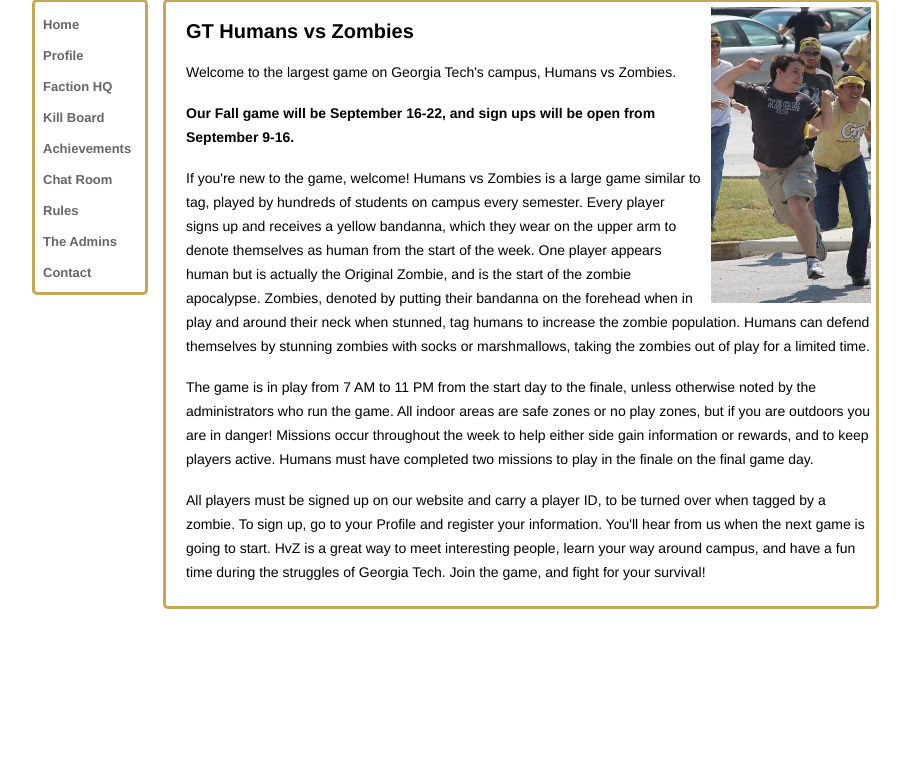
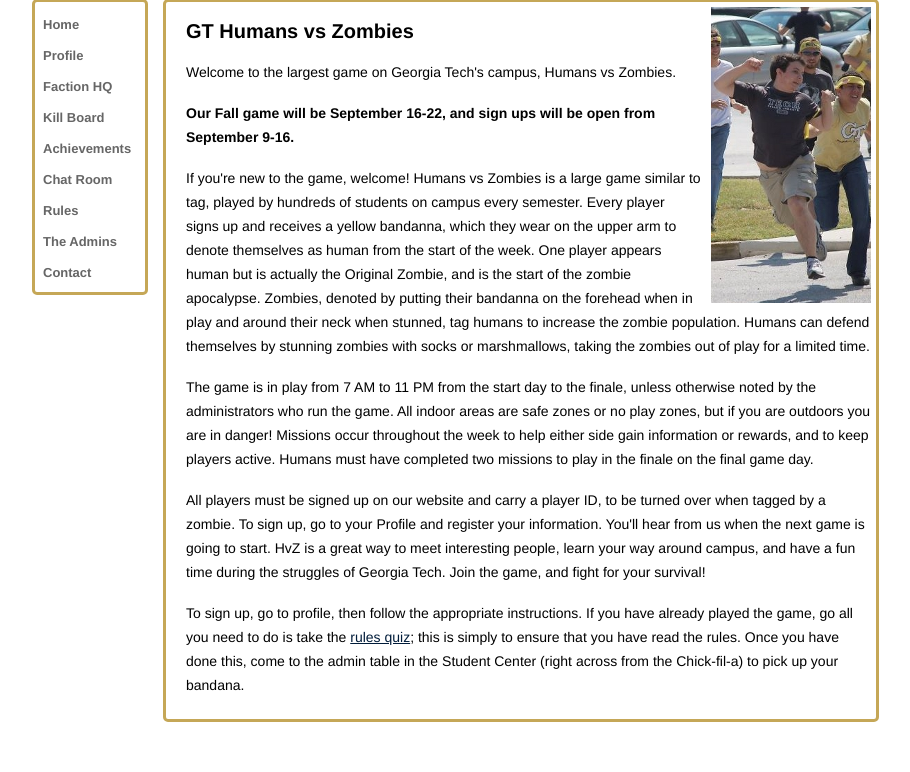
Before and after one commit to Noirbot/HvZ, a PHP site: page / in a window 1280 px wide. Shown: the part 178-950 px from the top of the page, without its empty margins (88-998 px from the left). Before the commit the page ends 787 px from the top, so only its background shows below. Run offline with PHP 8.4, Linux system fonts and the light colour scheme; data that the repository does not hold is empty.

Commit message:
Adding link to rules quiz from home page

```diff
--- a/index.php
+++ b/index.php
@@ -40,7 +40,8 @@
 			<p>If you're new to the game, welcome! Humans vs Zombies is a large game similar to tag, played by hundreds of students on campus every semester. Every player signs up and receives a yellow bandanna, which they wear on the upper arm to denote themselves as human from the start of the week. One player appears human but is actually the Original Zombie, and is the start of the zombie apocalypse. Zombies, denoted by putting their bandanna on the forehead when in play and around their neck when stunned, tag humans to increase the zombie population. Humans can defend themselves by stunning zombies with socks or marshmallows, taking the zombies out of play for a limited time.</p>
 			<p>The game is in play from 7 AM to 11 PM from the start day to the finale, unless otherwise noted by the administrators who run the game. All indoor areas are safe zones or no play zones, but if you are outdoors you are in danger! Missions occur throughout the week to help either side gain information or rewards, and to keep players active. Humans must have completed two missions to play in the finale on the final game day.</p>
 			<p>All players must be signed up on our website and carry a player ID, to be turned over when tagged by a zombie. To sign up, go to your Profile and register your information. You'll hear from us when the next game is going to start. HvZ is a great way to meet interesting people, learn your way around campus, and have a fun time during the struggles of Georgia Tech. Join the game, and fight for your survival!</p>
-		</div>
+		  <p> To sign up, go to profile, then follow the appropriate instructions. If you have already played the game, go all you need to do is take the <a href="/rules/quiz/rules_quiz.php">rules quiz</a>; this is simply to ensure that you have read the rules.  Once you have done this, come to the admin table in the Student Center (right across from the Chick-fil-a) to pick up your bandana.</p>
+    </div>
 
       <div class="footer"><p></p></div>
 
```
